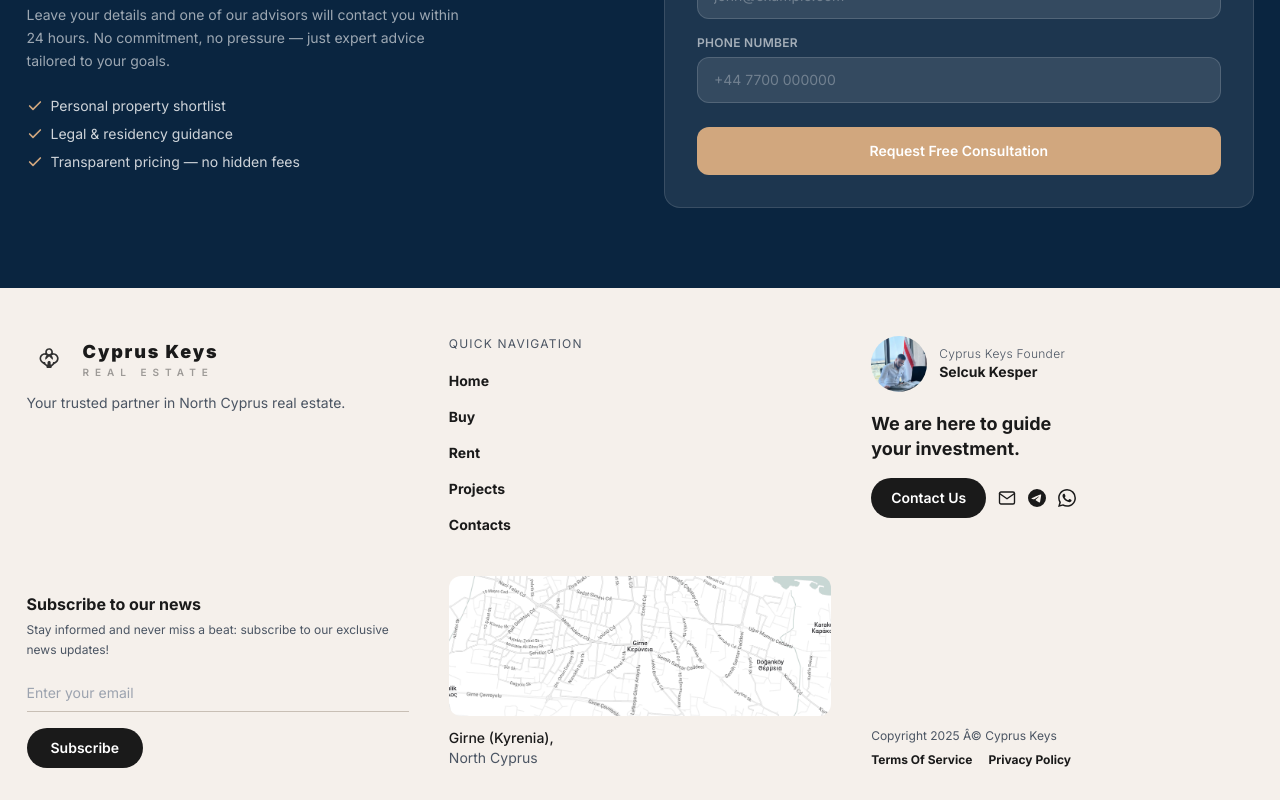
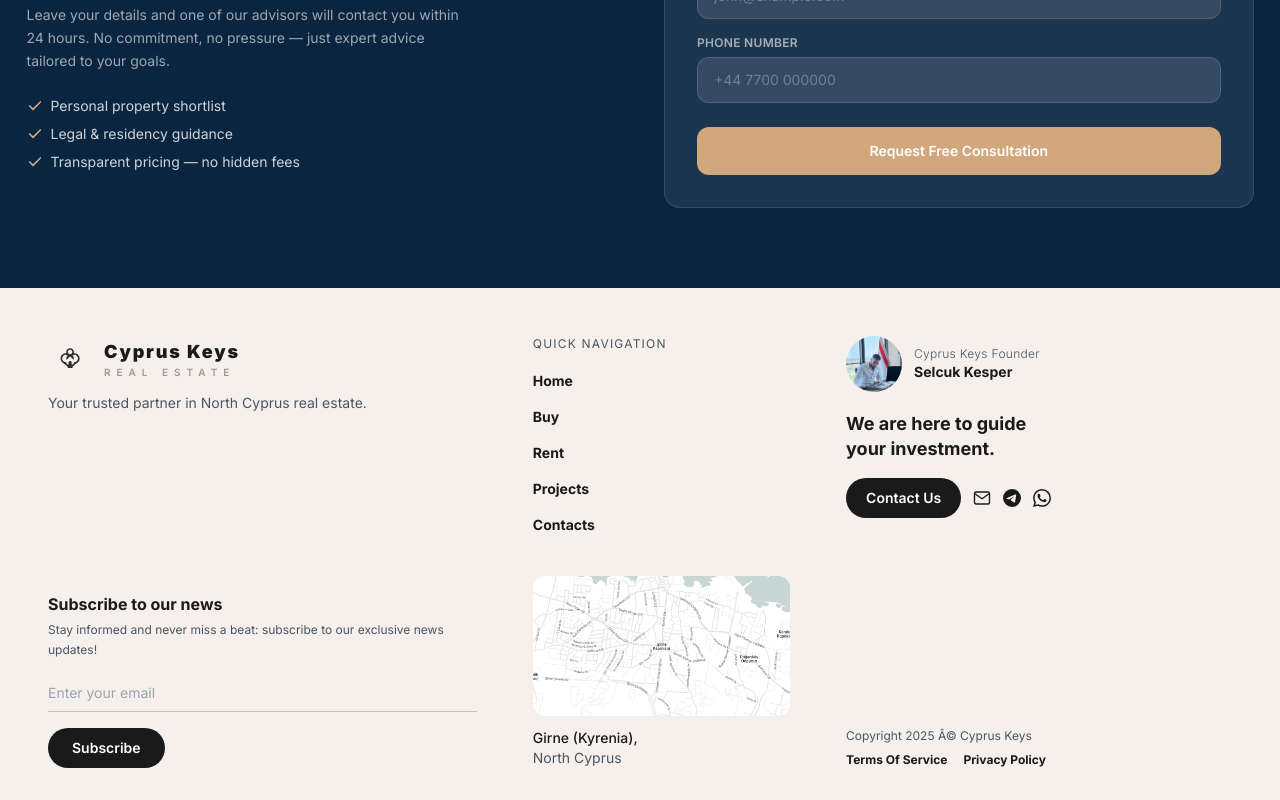
Before and after one commit to AeonShai/Cyprus-Keys, a Next.js app: page / in a window 1280 px wide. Shown: the part 3036-3836 px from the top of the page. Built offline with nearby package versions, Linux system fonts and the light colour scheme.

Commit message:
fix: footer wider max-width, better column ratios, more horizontal padding

```diff
--- a/src/components/Footer.tsx
+++ b/src/components/Footer.tsx
@@ -17,8 +17,8 @@ export default function Footer() {
 
   return (
     <footer className="w-full bg-[var(--clr-surface-warm)]">
-      <div className="max-w-[1275px] mx-auto px-6 pt-12 pb-8">
-        <div className="grid grid-cols-3 gap-10">
+      <div className="max-w-[1440px] mx-auto px-12 pt-12 pb-8">
+        <div className="grid grid-cols-[2fr_1.2fr_1.8fr] gap-14">
 
           {/* Col 1: Logo + tagline + Newsletter */}
           <div className="flex flex-col justify-between gap-10">
@@ -30,7 +30,7 @@ export default function Footer() {
                   <span className="text-[10px] font-semibold tracking-[0.6em] text-[var(--clr-text)]/40 uppercase">Real  Estate</span>
                 </div>
               </div>
-              <p className="text-[var(--clr-text-secondary)] text-sm leading-relaxed whitespace-nowrap">
+              <p className="text-[var(--clr-text-secondary)] text-sm leading-relaxed">
                 Your trusted partner in North Cyprus real estate.
               </p>
             </div>
```
